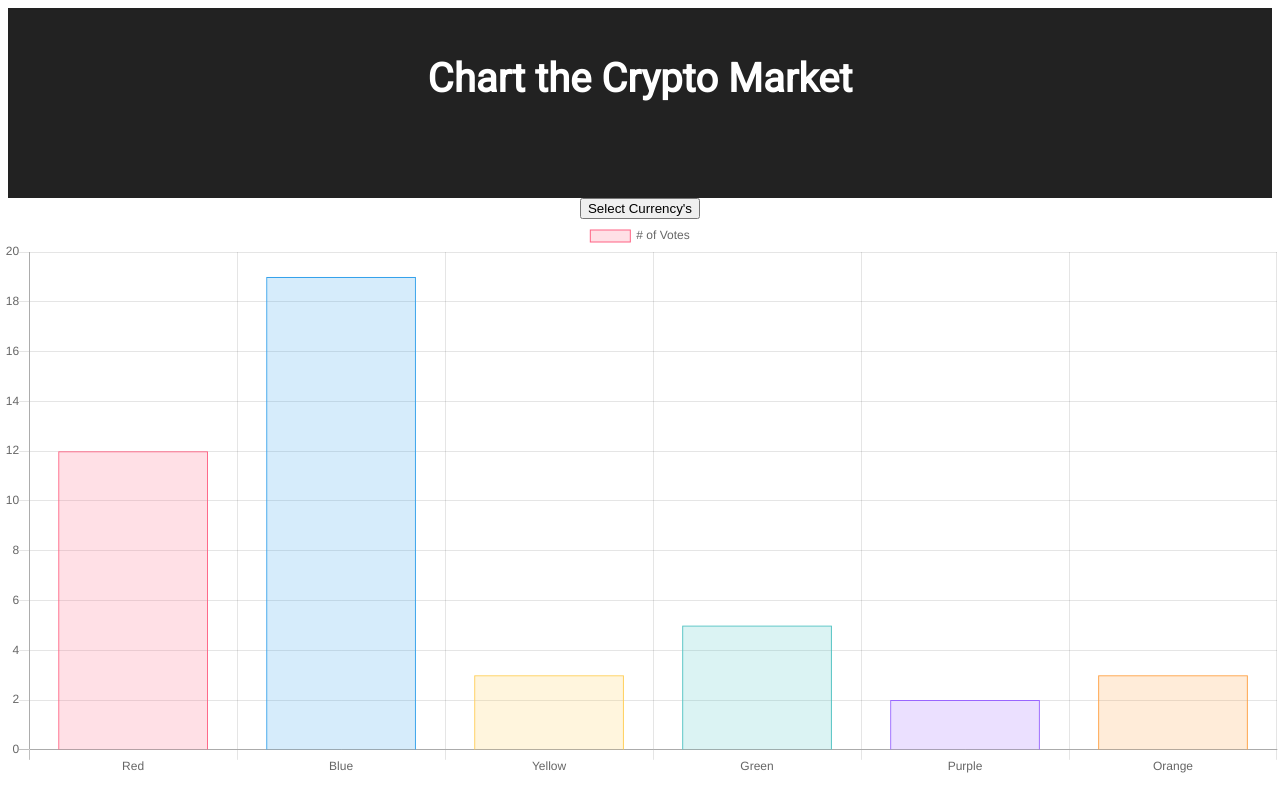
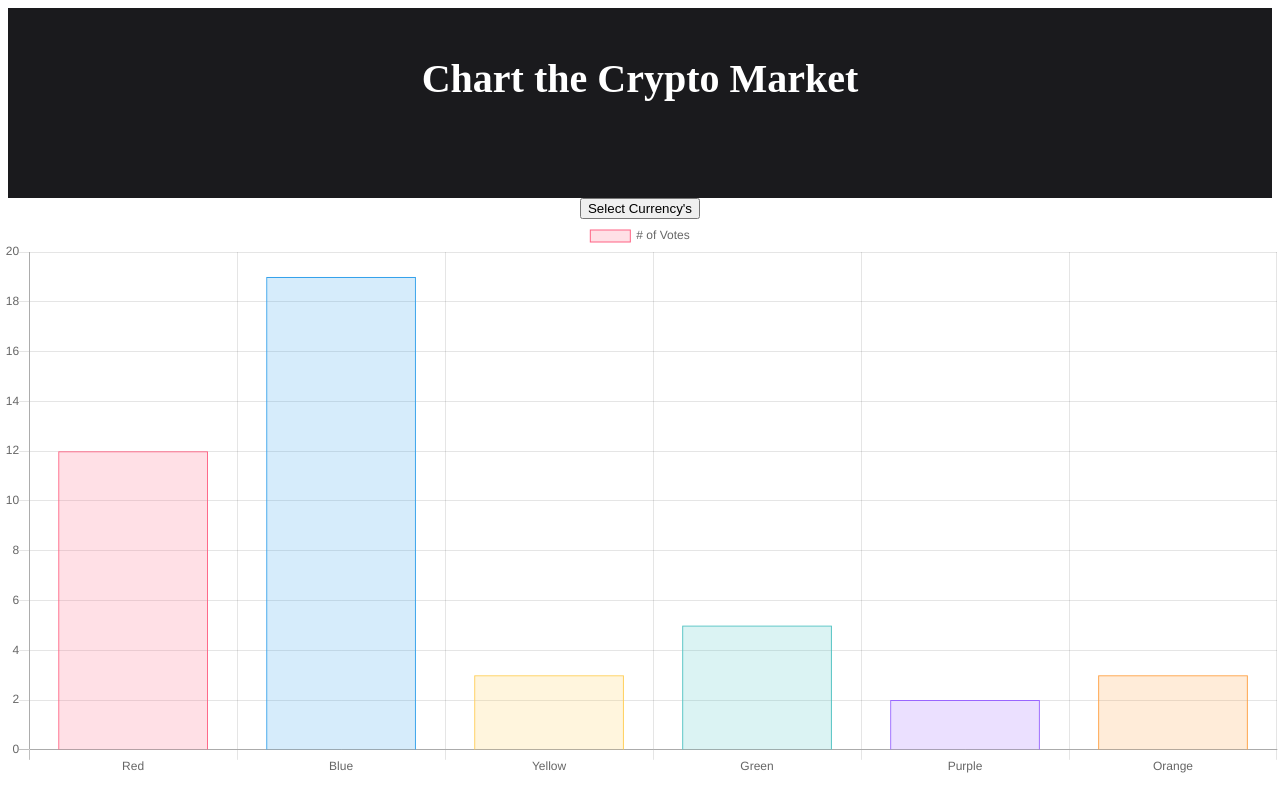
Before and after one commit to Matthew-Burfield/chart-the-crypto-market-client, a React app: page / in a window 1280 px wide. Built offline with nearby package versions, Linux system fonts and the light colour scheme; no server answers; the HTML template or start-up script is replaced by a standard one.

Commit message:
added colour pallet added babel-polyfill updated global styles to also use emotion

```diff
--- a/package.json
+++ b/package.json
@@ -25,7 +25,9 @@
     "babel-preset-react": "6.24.1",
     "babel-preset-stage-2": "6.24.1",
     "core-js": "2.5.3",
+    "css-loader": "0.28.11",
     "react-hot-loader": "4.0.0",
+    "style-loader": "0.20.3",
     "webpack": "4.2.0",
     "webpack-cli": "2.0.13",
     "webpack-dev-server": "3.1.1"
--- a/src/App.css.js
+++ b/src/App.css.js
@@ -1,13 +1,12 @@
 import { css } from 'emotion'
+import { primary } from './utils/colors'
 
 export default {
 	app: css`
-    @import url('https://fonts.googleapis.com/css?family=Roboto');
 		text-align: center;
-    font-family: 'Roboto', sans-serif;
 	`,
 	appHeader: css`
-    background-color: #222;
+		background-color: ${primary};
 		height: 150px;
 		padding: 20px;
 		color: white;
@@ -21,5 +20,5 @@ export default {
 		bottom: 20px;
 		left: 0;
 		right: 0;
-  `
+	`,
 }
--- a/src/globalStyles.css
+++ /dev/null
@@ -1,5 +0,0 @@
-body {
-  margin: 0;
-  padding: 0;
-  font-family: sans-serif;
-}
--- a/src/index.js
+++ b/src/index.js
@@ -1,11 +1,18 @@
 import React from 'react'
 import ReactDOM from 'react-dom'
+import { injectGlobal } from 'emotion'
 
 import App from './App'
-// import './globalStyles.css'
-
-const title = 'Minimal react webpack babel setup11'
 
 ReactDOM.render(<App />, document.getElementById('app'))
 
 module.hot.accept()
+
+injectGlobal`
+  @import url('https://fonts.googleapis.com/css?family=Roboto');
+  body {
+    font-family: 'Roboto', sans-serif;
+    margin: 0;
+    padding: 0;
+  }
+`
--- /dev/null
+++ b/src/utils/colors.js
@@ -0,0 +1,5 @@
+export const primary = '#1A1A1D'
+export const secondary = '#4E4E50'
+export const active = '#C3073f'
+export const button = '#950740'
+export const outline = '#6F2232'
```
Also changed, not shown: 1 other file (tests, documents, lock files or other folders). Lines whose indentation alone changed are shown as unchanged.
